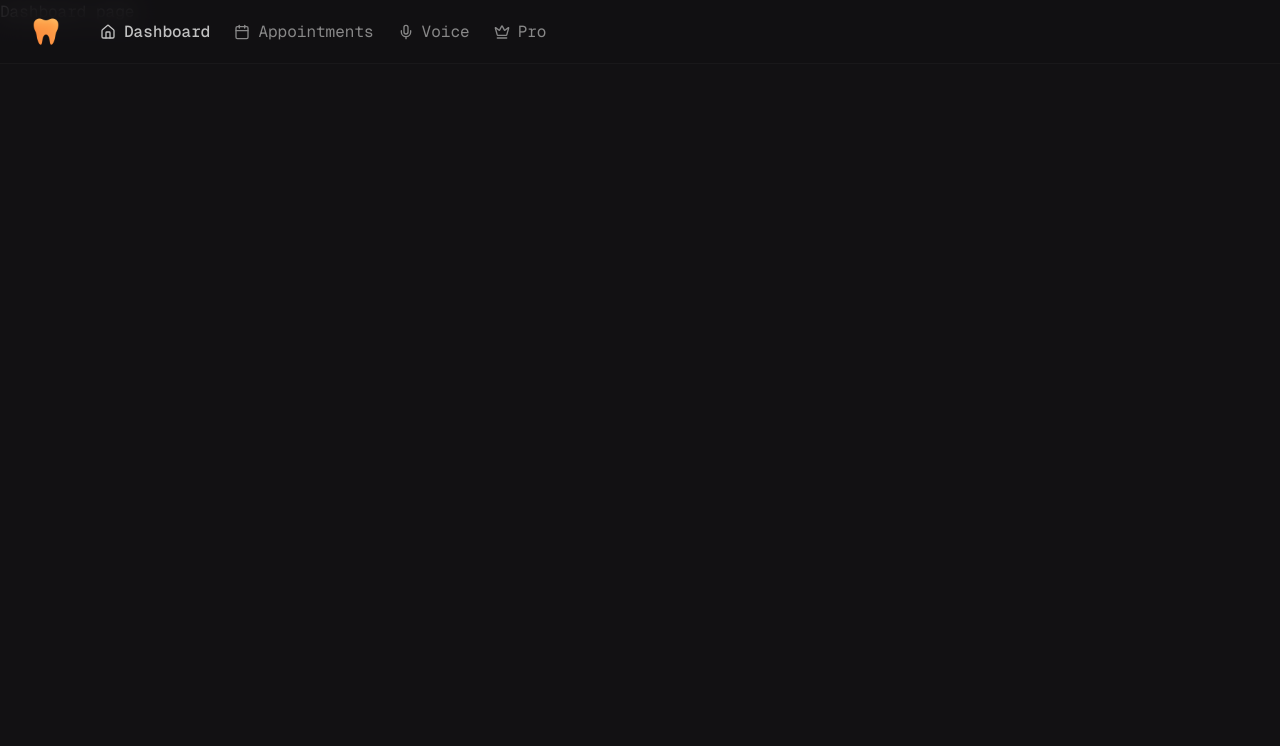
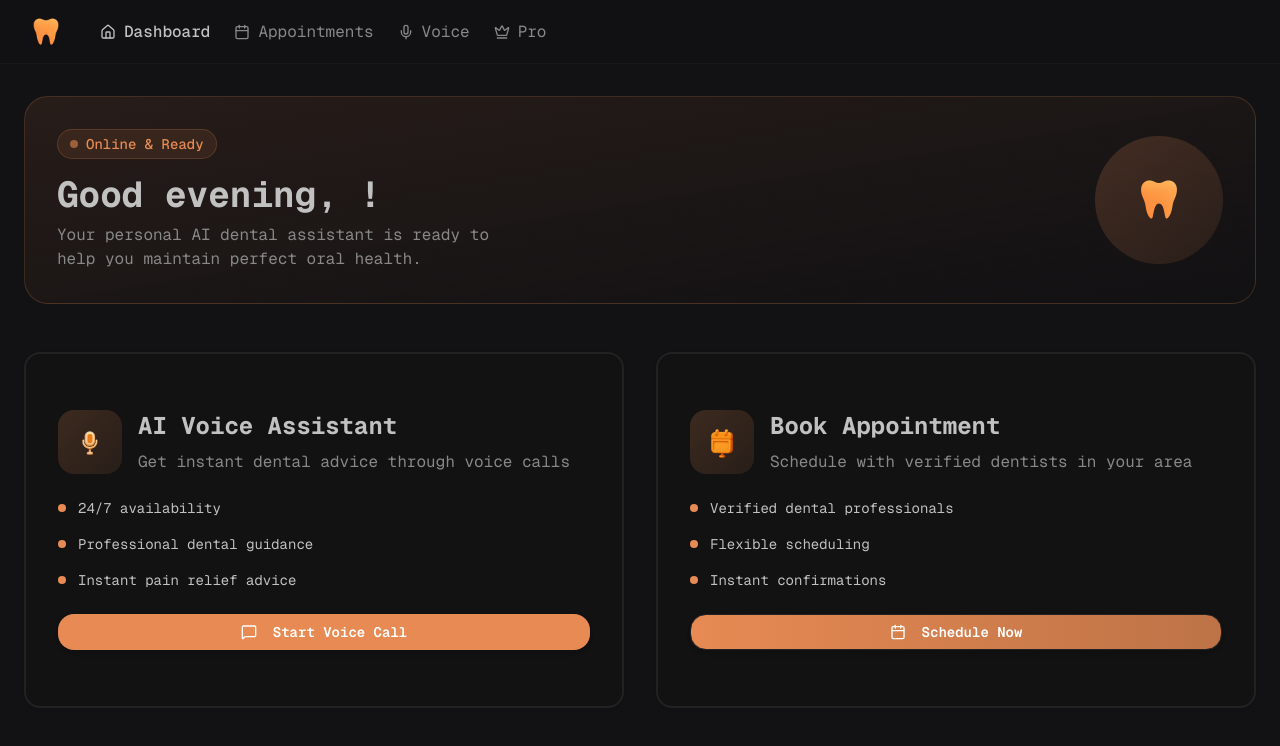
Before and after one commit to aliftareq/Dentcare, a Next.js app: page /dashboard in a window 1280 px wide. Shown: the top 746 px of the page. Built offline with nearby package versions, Linux system fonts and the light colour scheme; no server answers.

Commit message:
implemented dashboard page welcome and mainaction section

```diff
--- a/src/app/dashboard/page.tsx
+++ b/src/app/dashboard/page.tsx
@@ -1,10 +1,18 @@
+import WelcomeSection from "@/components/dashboard/WelcomeSection";
+import MainActions from "@/components/dashboard/MainActions";
 import Navbar from "@/components/Navbar";
 
 const DashboardPage = () => {
-  return <div>
-     <Navbar />
-     Dashboard page
-  </div>;
+  return (
+    <>
+      <Navbar />
+      <div className="max-w-7xl mx-auto px-6 py-8 pt-24">
+        <WelcomeSection />
+        <MainActions />
+        {/* <ActivityOverview /> */}
+      </div>
+    </>
+  );
 };
 
 export default DashboardPage;
--- /dev/null
+++ b/src/components/dashboard/MainActions.tsx
@@ -0,0 +1,118 @@
+import { Card, CardContent } from "@/components/ui/card";
+import { Button, buttonVariants } from "@/components/ui/button";
+import { MessageSquareIcon, CalendarIcon } from "lucide-react";
+import Image from "next/image";
+import Link from "next/link";
+
+export default function MainActions() {
+  return (
+    <div className="grid md:grid-cols-2 gap-8 mb-12">
+      {/* AI Voice Assistant */}
+      <Card className="relative overflow-hidden group hover:shadow-xl transition-all duration-300 border-2 hover:border-primary/30">
+        <div className="absolute inset-0 bg-linear-to-br from-primary/5 to-primary/10 opacity-0 group-hover:opacity-100 transition-opacity duration-300"></div>
+        <CardContent className="relative p-8">
+          <div className="flex flex-col md:flex-row items-center md:items-center gap-4 mb-6 text-center md:text-left">
+            <div
+              className="w-16 h-16 bg-linear-to-br from-primary/20 to-primary/10
+                  rounded-2xl flex items-center justify-center
+                  group-hover:scale-110 transition-transform duration-300"
+            >
+              <Image
+                src="/audio.png"
+                alt="Voice AI"
+                width={32}
+                height={32}
+                className="w-10"
+              />
+            </div>
+            <div>
+              <h3 className="text-2xl font-bold mb-2">AI Voice Assistant</h3>
+              <p className="text-muted-foreground">
+                Get instant dental advice through voice calls
+              </p>
+            </div>
+          </div>
+
+          <div className="space-y-4">
+            <div className="flex items-center gap-3">
+              <div className="w-2 h-2 bg-primary rounded-full"></div>
+              <span className="text-sm">24/7 availability</span>
+            </div>
+            <div className="flex items-center gap-3">
+              <div className="w-2 h-2 bg-primary rounded-full"></div>
+              <span className="text-sm">Professional dental guidance</span>
+            </div>
+            <div className="flex items-center gap-3">
+              <div className="w-2 h-2 bg-primary rounded-full"></div>
+              <span className="text-sm">Instant pain relief advice</span>
+            </div>
+          </div>
+
+          <Link
+            href="/voice"
+            className={buttonVariants({
+              variant: "default",
+              className:"w-full mt-6 bg-linear-to-r from-primary to-primary/80 hover:from-primary/90 hover:to-primary/70 text-white font-semibold py-3 rounded-xl shadow-lg hover:shadow-xl transition-all duration-300",
+            })}
+          >
+            <MessageSquareIcon className="mr-2 h-5 w-5" />
+            Start Voice Call
+          </Link>
+        </CardContent>
+      </Card>
+
+      {/* Book Appointment */}
+      <Card className="relative overflow-hidden group hover:shadow-xl transition-all duration-300 border-2 hover:border-primary/30">
+        <div className="absolute inset-0 bg-linear-to-br from-primary/5 to-primary/10 opacity-0 group-hover:opacity-100 transition-opacity duration-300"></div>
+        <CardContent className="relative p-8">
+          <div className="flex flex-col md:flex-row items-center gap-4 mb-6 text-center md:text-left">
+            <div
+              className="w-16 h-16 bg-linear-to-br from-primary/20 to-primary/10
+                  rounded-2xl flex items-center justify-center
+                  group-hover:scale-110 transition-transform duration-300"
+            >
+              <Image
+                src="/calendar.png"
+                alt="Calendar"
+                width={32}
+                height={32}
+                className="w-10"
+              />
+            </div>
+            <div>
+              <h3 className="text-2xl font-bold mb-2">Book Appointment</h3>
+              <p className="text-muted-foreground">
+                Schedule with verified dentists in your area
+              </p>
+            </div>
+          </div>
+
+          <div className="space-y-4">
+            <div className="flex items-center gap-3">
+              <div className="w-2 h-2 bg-primary rounded-full"></div>
+              <span className="text-sm">Verified dental professionals</span>
+            </div>
+            <div className="flex items-center gap-3">
+              <div className="w-2 h-2 bg-primary rounded-full"></div>
+              <span className="text-sm">Flexible scheduling</span>
+            </div>
+            <div className="flex items-center gap-3">
+              <div className="w-2 h-2 bg-primary rounded-full"></div>
+              <span className="text-sm">Instant confirmations</span>
+            </div>
+          </div>
+
+          <Link href="/appointments">
+            <Button
+              variant="outline"
+              className="w-full mt-6 bg-linear-to-r from-primary to-primary/80 hover:from-primary/90 hover:to-primary/70 text-white font-semibold py-3 rounded-xl shadow-lg hover:shadow-xl transition-all duration-300"
+            >
+              <CalendarIcon className="mr-2 h-5 w-5" />
+              Schedule Now
+            </Button>
+          </Link>
+        </CardContent>
+      </Card>
+    </div>
+  );
+}
--- /dev/null
+++ b/src/components/dashboard/WelcomeSection.tsx
@@ -0,0 +1,57 @@
+import Image from "next/image";
+import { currentUser } from "@clerk/nextjs/server";
+
+export default async function WelcomeSection() {
+  const user = await currentUser();
+
+  return (
+    <div className="relative z-10
+      flex flex-col md:flex-row
+      items-center justify-center md:justify-between
+      text-center md:text-left
+      bg-linear-to-br from-primary/10 via-primary/5 to-background
+      rounded-3xl p-8 border border-primary/20 mb-12 overflow-hidden"
+    >
+      <div className="space-y-4">
+        {/* Status Badge */}
+        <div className="flex justify-center md:justify-start">
+          <div className="inline-flex items-center gap-2 px-3 py-1 bg-primary/10 rounded-full border border-primary/20">
+            <div className="size-2 bg-primary rounded-full animate-pulse"></div>
+            <span className="text-sm font-medium text-primary">
+              Online & Ready
+            </span>
+          </div>
+        </div>
+
+        {/* Text Content */}
+        <div>
+          <h1 className="text-4xl font-bold mb-2">
+            Good{" "}
+            {new Date().getHours() < 12
+              ? "morning"
+              : new Date().getHours() < 18
+              ? "afternoon"
+              : "evening"}
+            , {user?.firstName}!
+          </h1>
+
+          <p className="text-muted-foreground max-w-md mx-auto md:mx-0">
+            Your personal AI dental assistant is ready to help you maintain
+            perfect oral health.
+          </p>
+        </div>
+      </div>
+
+      {/* Logo (unchanged behavior) */}
+      <div className="hidden lg:flex items-center justify-center size-32 bg-linear-to-br from-primary/20 to-primary/10 rounded-full mt-6 md:mt-0">
+        <Image
+          src="/logo.png"
+          alt="DentWise"
+          width={64}
+          height={64}
+          className="w-16 h-16"
+        />
+      </div>
+    </div>
+  );
+}
```
